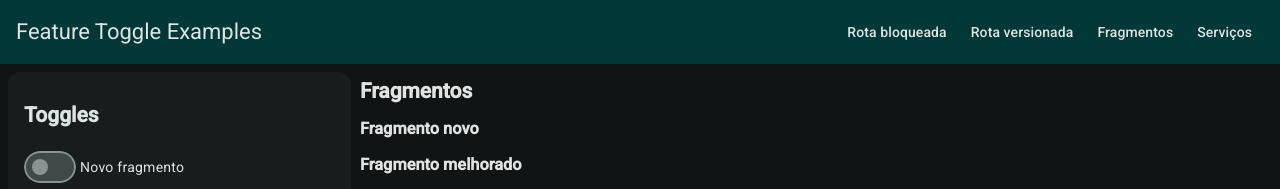
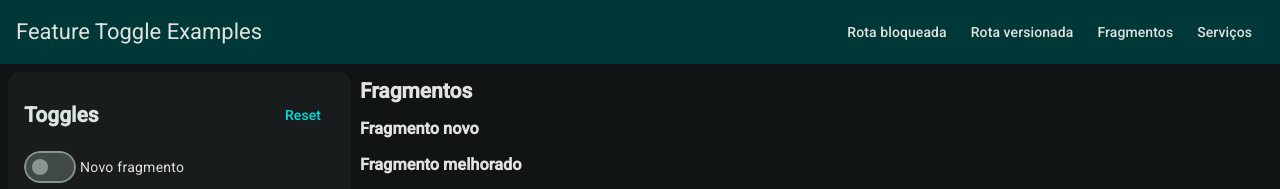
Before and after one commit to brunohonda/feature-toogle-example, an Angular app: page /fragments in a window 1280 px wide. Shown: the top 189 px of the page. Built offline with nearby package versions, Linux system fonts and the light colour scheme.

Commit message:
feat: add reset functionality for feature toggles in the Service component

```diff
--- a/src/app/app.html
+++ b/src/app/app.html
@@ -24,7 +24,10 @@
   <mat-drawer class="sidenav-container" mode="side" [opened]="true">
     <mat-card class="sidenav-card">
       <mat-card-content class="sidenav-card-content">
-        <h2>Toggles</h2>
+        <header class="sidenav-card-header">
+          <h2>Toggles</h2>
+          <button matButton (click)="resetFeatureToggles()">Reset</button>
+        </header>
 
         @for (feature of features; track $index) {
           <mat-slide-toggle
--- a/src/app/app.scss
+++ b/src/app/app.scss
@@ -18,6 +18,12 @@
   &-card {
     height: 100%;
 
+    &-header {
+      display: flex;
+      justify-content: space-between;
+      align-items: center;
+    }
+
     &-content {
       display: flex;
       flex-direction: column;
--- a/src/app/app.ts
+++ b/src/app/app.ts
@@ -39,6 +39,10 @@ export class App {
     return this._featureToggle.getToggle(feature as FeatureToggleEnum)();
   }
 
+  resetFeatureToggles(): void {
+    this._featureToggle.reset();
+  }
+
   updateFeatureToggle(feature: string, isEnabled: boolean): void {
     this._featureToggle.setFeatureToggle(feature as FeatureToggleEnum, isEnabled);
   }
--- a/src/app/shared/services/feature-toggle.service.ts
+++ b/src/app/shared/services/feature-toggle.service.ts
@@ -24,4 +24,11 @@ export class FeatureToggleService {
       [feature]: isEnabled
     }));
   }
+
+  reset() {
+    Object.values(FeatureToggleEnum)
+      .forEach(feature => {
+        this.setFeatureToggle(feature, false);
+      });
+  }
 }
```
